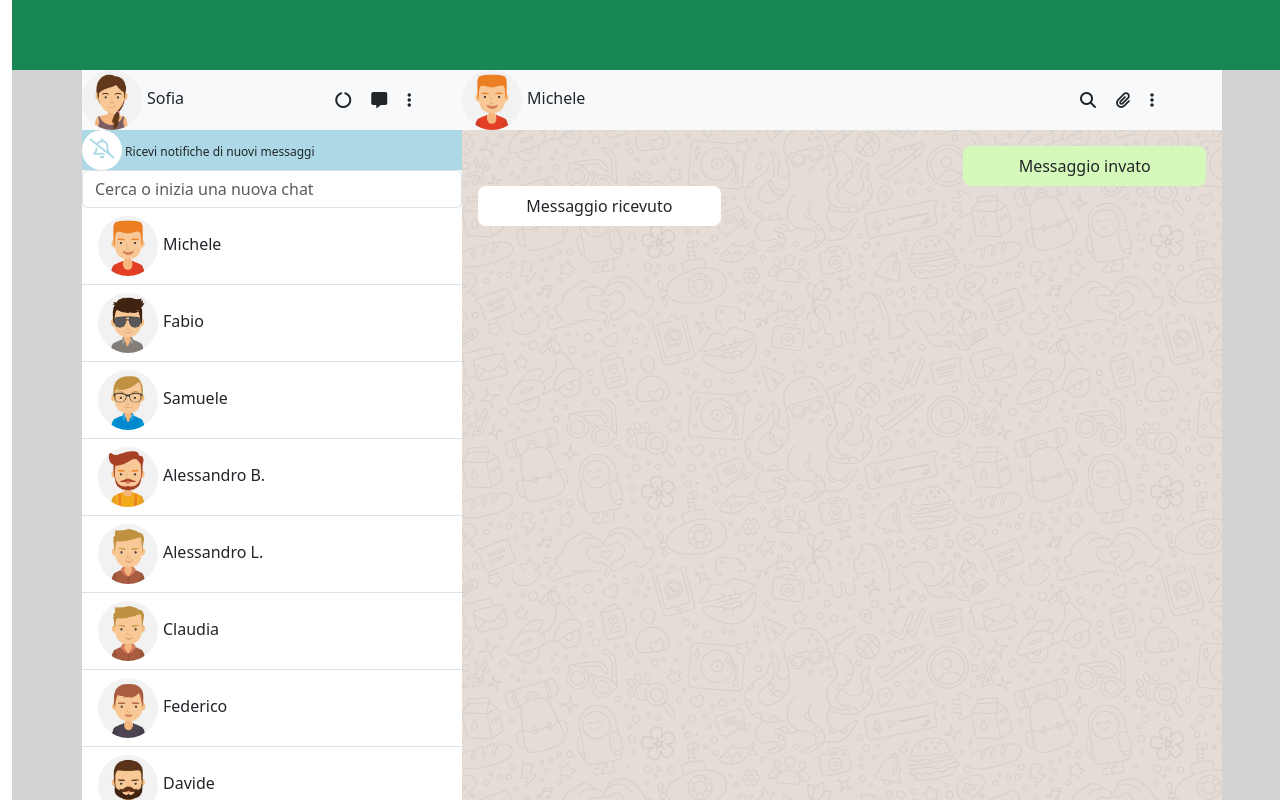
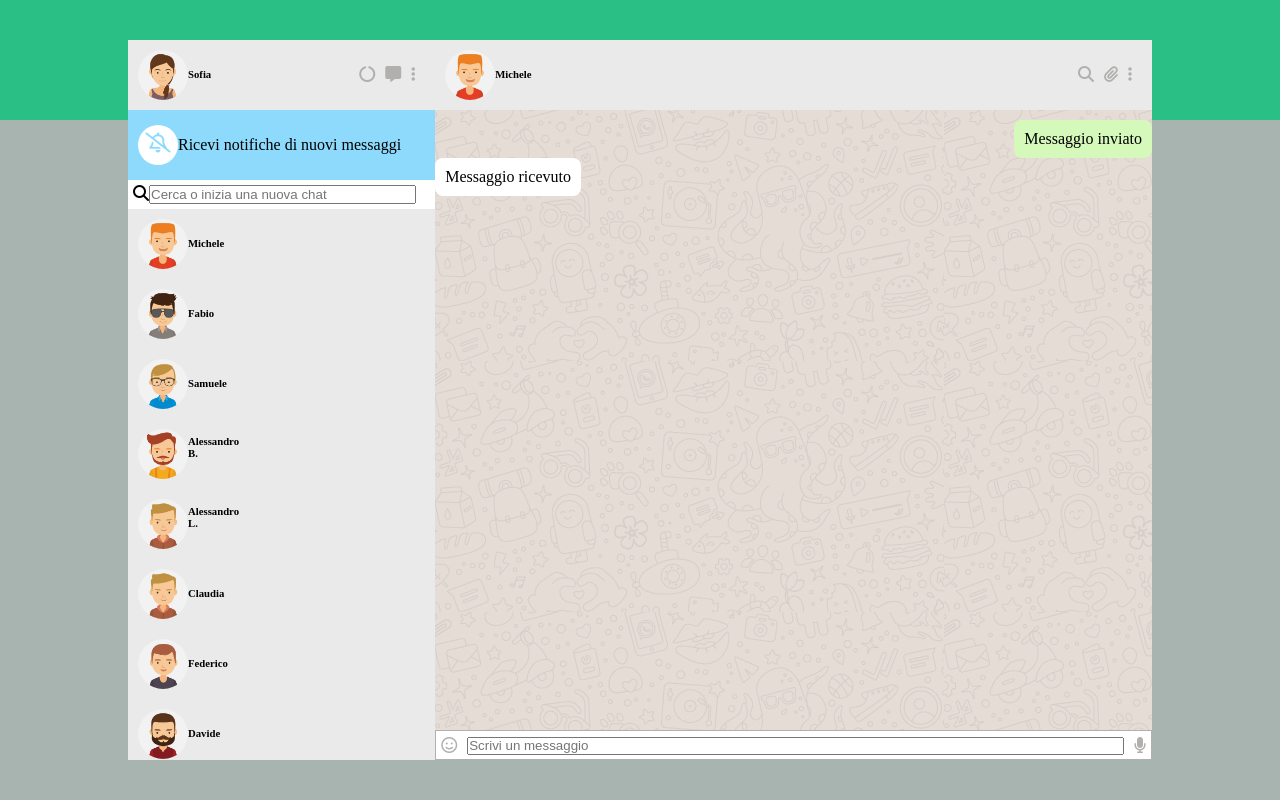
Before and after one commit to EnricoValente/vue-boolzapp, a plain HTML site: page index.html in a window 1280 px wide. Drawn offline with nearby package versions, Linux system fonts and the light colour scheme.

Commit message:
commit milestone 1

```diff
--- a/css/style.css
+++ b/css/style.css
@@ -1,27 +1,60 @@
-header {
-    height: 70px;
-    width: 100vw;
+
+
+* {
+    margin: 0;
+    padding: 0;
+    box-sizing: border-box;
 }
 
 main {
-    background-color: lightgray;
-    height: calc(100vh - 70px);
-    width: 100vw;
-    overflow: hidden;
+    background: rgb(166,179,175);
+    background: linear-gradient(0deg, rgba(166,179,175,0.9976190305223652) 85%, rgba(42,191,132,1) 25%);
+    height:100vh;
+    width: 100%;
+    display: flex;
+    justify-content: center;
+    align-items: center;
+    overflow: auto;
 
 
+}
 
+.boolzapp-container {
+    height: 90%;
+    width: 80%;
+    display: flex;
+}
+
+
+.avatar-box {
+    height: 70px;
+    display: flex;
+    justify-content: space-between;
+    background-color: #EAEAEA;
+    align-items: center;
+    padding: 10px;
 }
 
 
 
 
 .img-box {
-    width: 60px;
+    width: 50px;
     display: inline-block;
+    position: relative;
+
+}
+
+.img-title {
+    position: absolute;
+    left: 50px;
+    bottom: 20px;
+}
 
 
-}
+  .contacts {
+    width: 30%;
+ }
 
 
 
@@ -34,32 +67,31 @@ main {
 .img-box > img {
     width: 100%;
     object-fit: cover;
-    display: inline-block;
+    display:block;
     border-radius: 50%;
 
 
 }
 
-.title{
-    display: inline-block;
-}
-
-h6 {
-
-    padding-left: 5px;
+.circle-icon-box {
+    height: 70px;
+    display: flex;
+    background-color: #8EDAFC;
+    padding: 10px;
+    align-items: center;
 
 }
 
 
 
+
 .icons > i {
-    padding-right: 20px;
+    padding-right: 10px;
+    color: #B1B0AE;
+
 
 }
 
-.circle-icon-box {
-    background-color: lightblue;
-}
 
 .circle-icon {
     width: 40px;
@@ -69,31 +101,108 @@ h6 {
     line-height: 40px;
     text-align: center;
     display: inline-block;
+
 }
 
 .circle-icon-box .circle-icon > i {
     font-size: 20px;
-    color: lightblue;
+    color:#8EDAFC;
 }
 
-.circle-icon + span {
-    font-size: 12px;
+
+
+ .contacts-list {
+    height: calc(100% - 140px);
+    display: flex;
+    flex-grow: 1;
+    flex-direction: column;
+    overflow-y: auto;
 }
 
-.messages-box {
-    background-image: url("../img/mine.jpg");
+.search {
+    height: 40px;
+    display: flex;
+    background-color: white;
+    padding: 5px;
+
+}
+.search > input {
+    width: 90%;
 }
 
+
+ul > li {
+    list-style: none;
+}
+
+
+.chat {
+    width: 70%;
+    height:100% ;
+
+
+}
+
+
+
+.messages {
+    display: flex;
+    flex-direction: column;
+    background-image: url("../img/mine.jpg");
+    height: calc(100% - 100px);
+
+
+}
 
 .sent {
     background-color:#D5F9BA;
     border-radius: 8px;
+    align-self: flex-end;
+    padding: 10px;
+    margin-top: 10px;
+
 
 }
 
 .recived {
     background-color: white;
     border-radius: 8px;
+    align-self: flex-start;
+    padding: 10px;
 
 
 }
+
+.boolzapp-keyboard {
+    height: 30px;
+    display: flex;
+    border: 1px solid #B1B0AE;
+    background-color: white;
+    align-items: center;
+
+}
+
+.emoticons {
+    display: flex;
+    padding: 5px;
+    color: #B1B0AE;
+
+}
+
+.keyboard {
+    height: 100%;
+    flex-grow: 1;
+    padding: 5px;
+}
+
+.keyboard > input {
+    width: 100%;
+    height: 100%;
+}
+
+
+.microphone {
+    display: flex;
+    padding: 5px;
+    color: #B1B0AE;
+}
--- a/index.html
+++ b/index.html
@@ -5,9 +5,9 @@
         <meta name="viewport" content="width=device-width, initial-scale=1.0">
         <title>Boolzapp</title>
 
-        <!-- bs -->
+        <!-- bs
         <link href="https://cdn.jsdelivr.net/npm/bootstrap@5.3.0/dist/css/bootstrap.min.css" rel="stylesheet" integrity="sha384-9ndCyUaIbzAi2FUVXJi0CjmCapSmO7SnpJef0486qhLnuZ2cdeRhO02iuK6FUUVM" crossorigin="anonymous">
-
+        -->
         <!-- fontawesome -->
         <link rel="stylesheet" href="https://cdnjs.cloudflare.com/ajax/libs/font-awesome/6.4.0/css/all.min.css" integrity="sha512-iecdLmaskl7CVkqkXNQ/ZH/XLlvWZOJyj7Yy7tcenmpD1ypASozpmT/E0iPtmFIB46ZmdtAc9eNBvH0H/ZpiBw==" crossorigin="anonymous" referrerpolicy="no-referrer" />
 
@@ -20,37 +20,38 @@
 
     <body>
 
-        <div class="container-fluid relative">
 
-            <header class="bg-success">
 
-            </header>
+
+        <div id="app">
 
             <main>
-                <div class="container absolute">
-                    <div id="app">
-                        <div class="row justify-content-center bg-light">
-                            <div class="col-4 g-0">
-                                <div class="d-flex justify-content-between align-items-center ">
 
-                                    <div class="avatar-box col-4">
+                <div class="boolzapp-container">
+
+                    <div class="contacts">
+
+                        <div class="avatar-box">
                             <div class="img-box">
                                 <img src="img/avatar_io.jpg" alt="">
-                                        </div>
-
-                                        <div class="title">
+                                <div class="img-title">
                                     <h6>
                                         Sofia
                                     </h6>
                                 </div>
+
                             </div>
 
-                                    <div class="icons col-4">
+                            <div class="icons">
                                 <i class="fa-solid fa-circle-notch"></i>
                                 <i class="fa-solid fa-message"></i>
                                 <i class="fa-solid fa-ellipsis-vertical"></i>
                             </div>
                         </div>
+
+
+
+
 
                         <div class="circle-icon-box">
 
@@ -59,76 +60,113 @@
                                 <i class="fa-regular fa-bell-slash"></i>
                             </div>
 
-                                    <span>
+                            <div class="texts">
+                                <div>
                                     Ricevi notifiche di nuovi messaggi
-                                    </span>
+                                </div>
 
                             </div>
 
-                                <div class="input-group input-group">
-
-                                    <input type="text" id="contacts-research" name="contacts-research" placeholder="Cerca o inizia una nuova chat" class="form-control">
                         </div>
 
+                        <div class="contacts-list">
+                            <div class="search">
+                                <i class="fa-solid fa-magnifying-glass"></i>
 
-                                <ul class="list-group list-group-flush">
-
-                                    <li v-for="(singleContact, i) in contacts" class="list-group-item">
-                                        <div class="avatar-box col-6">
-                                            <div class="img-box">
-
-                                                <img :src="singleContact.avatar" alt="">
+                                <input type="text" id="contacts-research" name="contacts-research" placeholder="Cerca o inizia una nuova chat">
                             </div>
 
-                                            <div class="title">
-
+                            <ul class="list">
+                                <li v-for="(singleContact, i) in contacts" @click="myClick(i)">
+                                    <div class="avatar-box">
+                                        <div class="img-box">
+                                            <img :src="singleContact.avatar" alt="">
+                                            <div class="img-title">
                                                 <h6>
                                                     {{singleContact.name}}
                                                 </h6>
                                             </div>
+
+                                        </div>
+
+
+
+
                                     </div>
 
                                 </li>
                             </ul>
+                        </div>
+
+
 
                     </div>
 
-                            <div class="col-8 g-0 messages-box">
-                                <div class="d-flex justify-content-between align-items-center bg-light">
+                    <div class="chat">
 
-                                    <div class="avatar-box col-3">
+                        <div class="avatar-box">
                             <div class="img-box">
                                 <img src="img/avatar_1.jpg" alt="">
-                                        </div>
-
-                                        <div class="title">
+                                <div class="img-title">
                                     <h6>
                                         Michele
                                     </h6>
                                 </div>
+
                             </div>
 
-                                    <div class="icons col-3 text-center">
+                            <div class="icons">
                                 <i class="fa-solid fa-magnifying-glass"></i>
                                 <i class="fa-solid fa-paperclip"></i>
                                 <i class="fa-solid fa-ellipsis-vertical"></i>
                             </div>
                         </div>
 
-                                <div class="d-flex flex-column text-center m-3">
-                                    <div class="col-4 align-self-end sent p-2">
-                                        Messaggio invato
+                        <div class="messages">
+
+                            <div class="sent">
+                                Messaggio inviato
+                            </div>
+                            <div class="recived">
+                                Messaggio ricevuto
+                            </div>
                         </div>
 
-                                    <div class="col-4 align-self-start text center recived p-2">
-                                        Messaggio ricevuto
+
+                        <div class="boolzapp-keyboard">
+
+                            <div class="emoticons">
+                                <i class="fa-regular fa-face-smile"></i>
                             </div>
+
+                            <div class="keyboard">
+                                <input type="text" placeholder="Scrivi un messaggio">
+                            </div>
+
+                            <div class="microphone">
+                                <i class="fa-solid fa-microphone"></i>
+                            </div>
+                        </div>
+                    </div>
+
+
                 </div>
 
 
 
 
 
+
+
+
+
+
+
+
+
+
+
+            </main>
         </div>
 
 
@@ -151,12 +189,10 @@
 
 
 
-                        </div>
-                    </div>
-                </div>
-            </main>
 
-        </div>
+
+
+
 
 
 
--- a/js/script.js
+++ b/js/script.js
@@ -4,6 +4,7 @@ const {createApp}= Vue;
 
 createApp({
     data(){
+        //contacts[0].meassages[0].message
         return {
             contacts: [
                 {
@@ -168,8 +169,15 @@ createApp({
                     ],
                 }
             ],
+            currentContact:0
 
+        }
 
+    },
+    methods: {
+        myClick(i){
+            console.log(i)
+            this.currentContact=i
         }
     }
 }).mount('#app')
```
Lines whose indentation alone changed are shown as unchanged.
